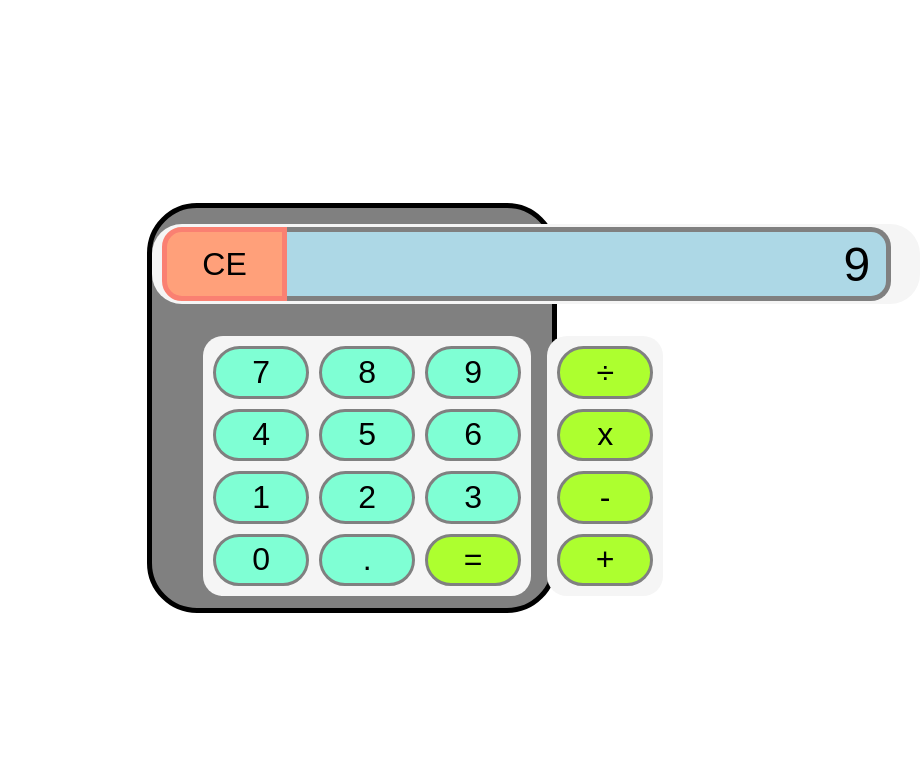
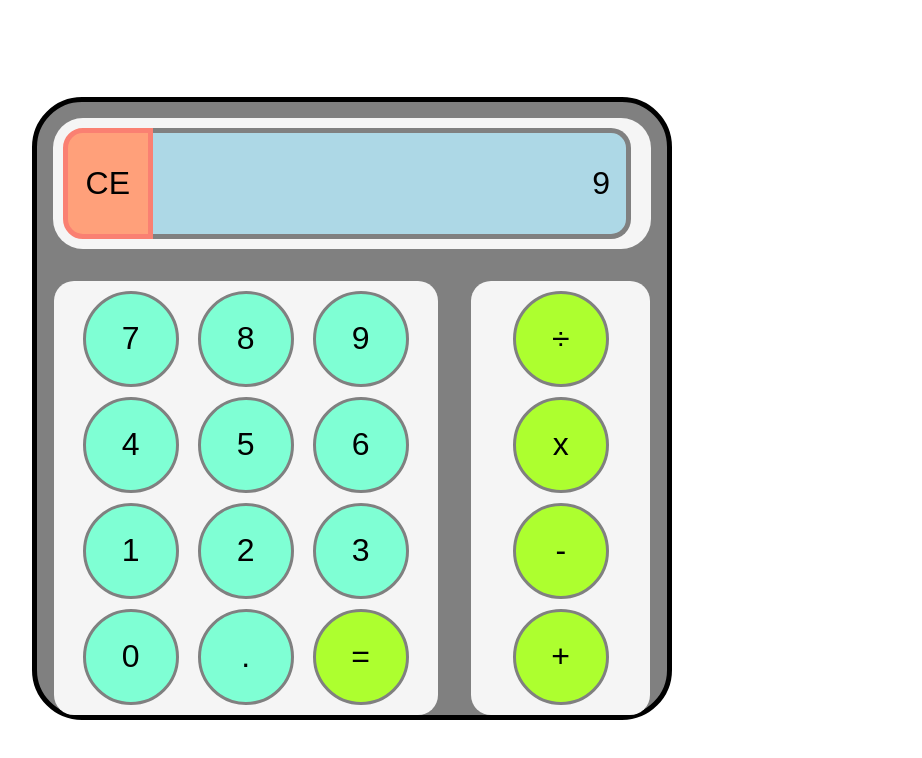
Before and after one commit to roycechoco/Calculator, a plain HTML site: page index.html in a window 1280 px wide. Shown: the whole page, without its empty margins (288-1210 px from the left). Drawn offline with Linux system fonts and the light colour scheme.

Commit message:
fixed the flex issues

```diff
--- a/styles.css
+++ b/styles.css
@@ -1,16 +1,18 @@
 * {
     font-family: sans-serif;
+    box-sizing: border-box;
 }
 .centering-container {
     display: flex;
     justify-content: center;
     align-items: center;
     height:100vh;
+
 }
 .main-body {
     background-color: gray;
-    height:50vh;
-    width:50vh;
+    min-height:70vh;
+    min-width:50vw;
     border: 5px solid black;
     border-radius: 50px;
     margin:0;
@@ -19,9 +21,9 @@
 
 .screen {
     background-color: whitesmoke;
-    height:10vh;
-    width: 60vw;
-    margin: 1rem auto;
+    min-height:10vh;
+    min-width: 20vw;
+    margin: 1rem;
     border-radius: 30px;
     display: flex;
 
@@ -32,21 +34,22 @@
     background-color: lightsalmon;
     border-top-left-radius: 20px;
     border-bottom-left-radius: 20px;
-    height: 80%;
-    width: 15%;
-    margin-left: 10px;
+    min-height: 85%;
+    min-width: 15%;
+    margin:10px 0 10px 10px;
     display: flex;
     align-items: center;
     justify-content: center;
     font-weight: 400;
     font-size: 2rem;
     border: 5px solid salmon;
+
 }
 
 
 .screen-numbers {
     height:80%;
-    width:78%;
+    width:80%;
     background-color: lightblue;
     border-top:5px solid gray;
     border-bottom:5px solid gray;
@@ -58,19 +61,21 @@
     justify-content: end;
     align-items: center;
 
+
 }
 
 .number-container {
-    height:30vh;
-    width: 40vw;
+    min-height:20vh;
+    min-width: 30vw;
     background-color: whitesmoke;
     margin-top:1rem;
-    margin-left:3.2rem;
     padding:10px;
     border-radius: 20px;
     display:flex;
-    gap:10px;
-    justify-content: center;
+
+    justify-content: space-evenly;
+
+
 }
 
 .number {
@@ -80,6 +85,7 @@
     border: 3px solid gray;
     border-radius: 50px;
     font-size:2rem;
+    position: relative;
 
 }
 
@@ -92,12 +98,14 @@
     flex-direction: column;
     gap:10px;
 
+
 }
 
 .second-row {
     display:flex;
     flex-direction: column;
     gap:10px;
+
 }
 
 .third-row {
@@ -105,19 +113,23 @@
     flex-direction: column;
     gap:10px;
 
+
 }
 
 .bottom {
     display:flex;
+    justify-content: space-around;
+    align-items: center;
+
 }
 
 .operator-container {
-    height: 30vh;
-    width: 14vw;
+    min-height: 30vh;
+    min-width: 14vw;
     background-color: whitesmoke;
     display:flex;
     margin-top:1rem;
-    margin-left:1rem;
+
     flex-direction: column;
     justify-content: center;
     align-items:center;
@@ -137,7 +149,7 @@
 }
 
 .calc-number {
-    font-size:3rem;
+    font-size:2rem;
     padding-right:1rem;
 
 
```
